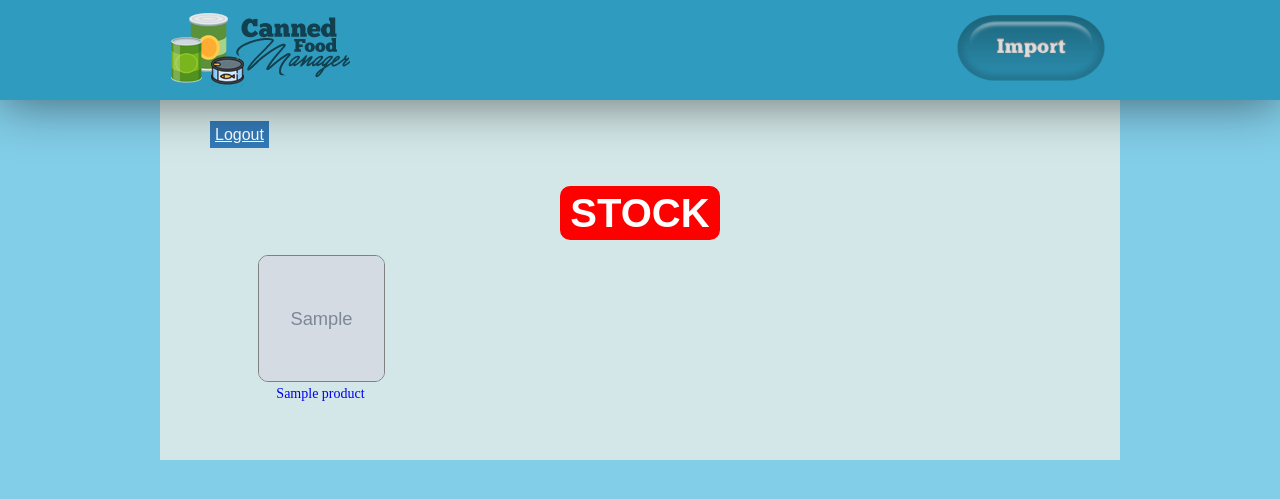
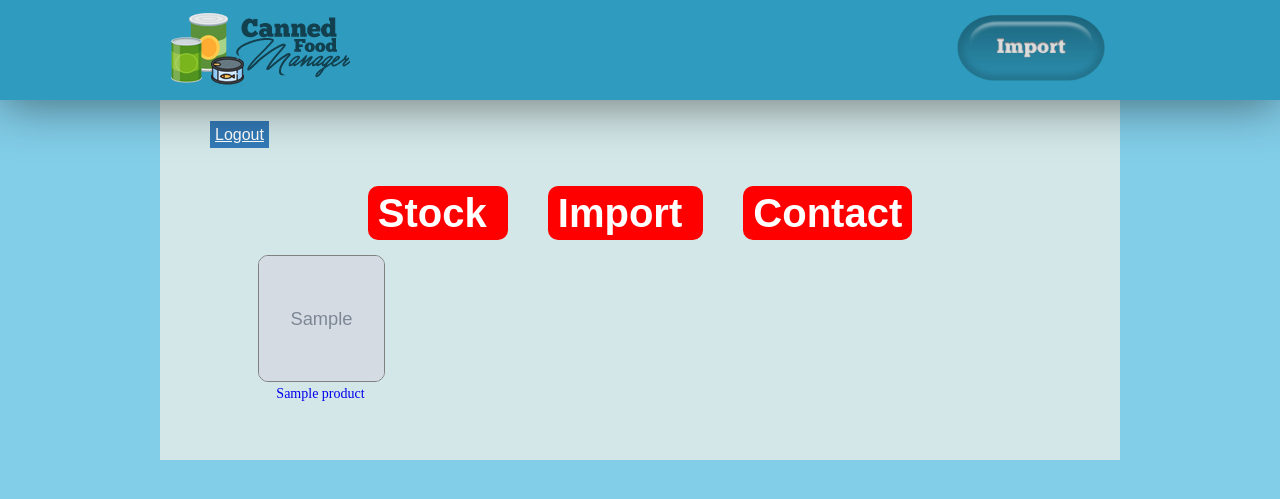
Before and after one commit to avramrs/TehnologiiWebCanF, a PHP site: page /products.php in a window 1280 px wide. Shown: the top 499 px of the page. Run offline with PHP 8.4, Linux system fonts and the light colour scheme; the visitor is signed in with stand-in values (Sample User, id 1); tables that the repository leaves empty or names only in its code hold one stand-in row (values such as "Sample post"); grey boxes marked "Sample" are stand-in pictures.

Commit message:
Added new buttons

```diff
--- a/CanF/Products.php
+++ b/CanF/Products.php
@@ -22,9 +22,16 @@
 		<div id="CF-products">
 			<a id="CF-Logout" href="Logout.php">Logout</a>
 			<div id=CF-search-results-text>
-				<a id="CF-PDF" href="stocks.pdf" download target="_blank">
-					STOCK
-				</a><br />
+				<a class="CF-PDF" href="stocks.pdf" download target="_blank">
+					Stock
+				</a>
+				<!-- <br /> -->
+				<a class="CF-PDF" href="upload-page.php">
+					Import
+				</a>
+				<a class="CF-PDF" href="contact.php">
+					Contact
+				</a>
 				<!-- <input type="text" placeholder="Search..."><br />
 				<span id="results">Results:</span> -->
 			</div>
--- a/CanF/can-template.php
+++ b/CanF/can-template.php
@@ -83,6 +83,12 @@
 		  				Download .xml
 					</a>';
 			?>
+			<a href="#">
+  				Update
+			</a>
+			<a href="#">
+  				Delete
+			</a>
 		</div>
 	</div>
 
--- /dev/null
+++ b/CanF/contact.php
@@ -0,0 +1 @@
+If you have any complaints or want to import data from other places please send us an email
--- a/CanF/css/style.css
+++ b/CanF/css/style.css
@@ -264,7 +264,7 @@ THUMBNAIL SECTION
 /***************************
 PRODUCTS RESULTS SECTION
 ***************************/
-#CF-PDF{
+.CF-PDF{
 	font-family: "Ostrich Sans",arial;
 	font-weight: bold;
 	text-decoration: none;
@@ -274,6 +274,7 @@ PRODUCTS RESULTS SECTION
 	border-radius: 10px;
 	padding-left: 10px;
 	padding-right: 10px;
+	margin: 20px;
 }
 #CF-search-results{
 	display: block;
```
